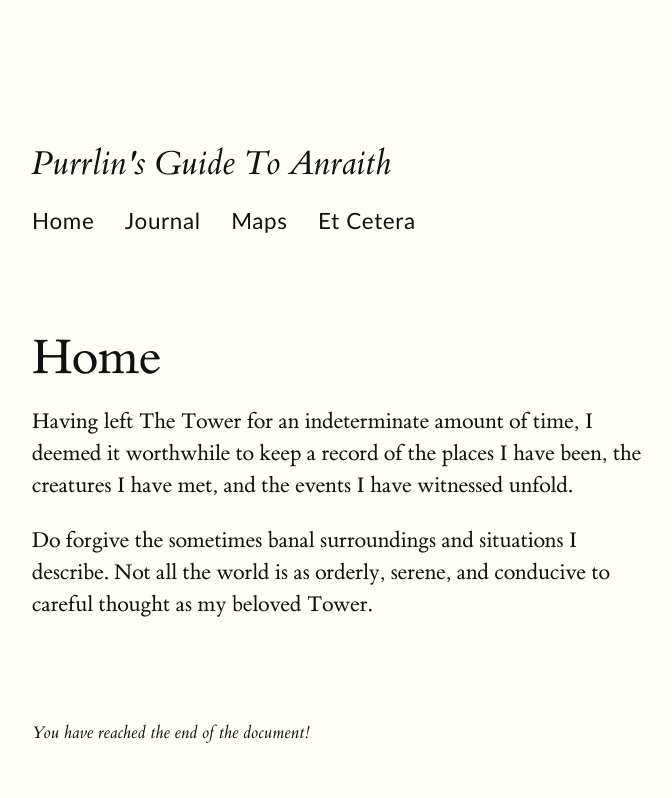
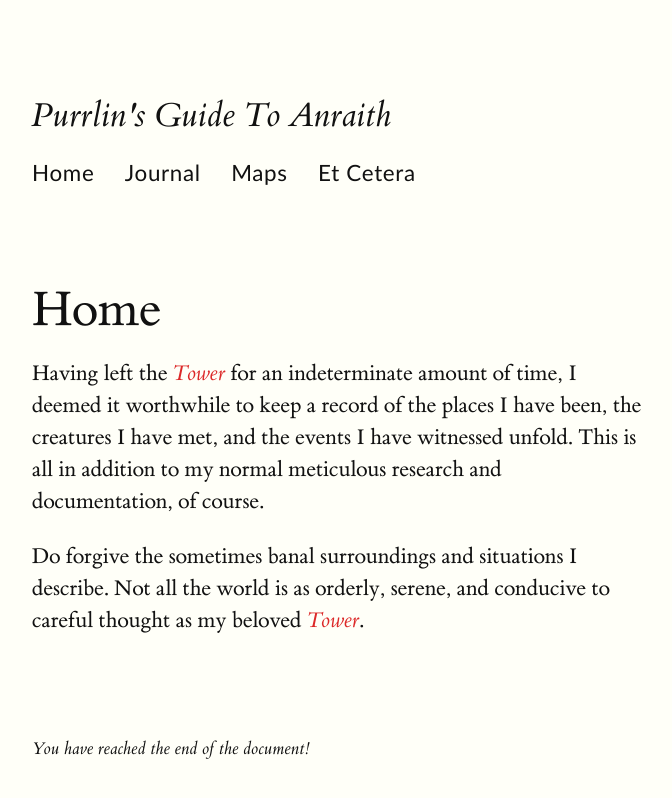
Before and after one commit to jhempy/purrlins-guide-to-anraith, a Jekyll site: the page built from index.html, in a window 1280 px wide. Shown: the top 798 px of the page, without its empty margins (128-800 px from the left). Built offline with Jekyll 4.4.1, drawn with Linux system fonts in a browser that asks for light colours.

Commit message:
Updates style slightly

```diff
--- a/_includes/head.html
+++ b/_includes/head.html
@@ -9,7 +9,6 @@
     <meta name="description" content="{% if page.description %}{{ page.description }}{% else %}{{ site.description }}{% endif %}">
     <link rel="shortcut icon" href="{{ site.baseurl }}/favicon.ico" type="image/x-icon">
     <link rel="icon" href="{{ site.baseurl }}/favicon.ico" type="image/x-icon">
-    <link href='{{ site.baseurl }}/feed.xml' rel='alternate' type='application/atom+xml'>
     <link rel="canonical" href="{{ site.baseurl }}{{ page.url }}">
     <link rel="stylesheet" href="/assets/style.css">
 </head>
--- a/_sass/style.scss
+++ b/_sass/style.scss
@@ -43,9 +43,10 @@
   font-kerning: auto;
 }
 
+/* Avoid weird content flash */
 html {
-  font-family: sans-serif;
-  -webkit-text-size-adjust: 100%;
+    font-family: sans-serif;
+    -webkit-text-size-adjust: 100%;
 }
 
 body {
--- a/assets/style.scss
+++ b/assets/style.scss
@@ -58,7 +58,7 @@ body {
     margin: 0 auto;
     max-width: 1440px;
     padding-left: 12.5%;
-    padding-top: 5rem;
+    padding-top: 2rem;
     width: 87.5%;
 }
 
@@ -360,3 +360,10 @@ nav {
     .highlight{border-color: grey !important;}
     img,iframe,.highlight,a:hover,a:focus{filter:invert(1);}
 }
+
+
+
+.tower {
+    color: rgb(220, 40, 40);
+    font-style: italic;
+}
--- a/etc/index.html
+++ b/etc/index.html
@@ -5,7 +5,7 @@ title: Et Cetera
 
 <p>
     A good adventure cannot be completely understood until it has concluded and
-    one is safely back in the comfort of one's Tower.
+    one is safely back in the comfort of one's <span class="tower">Tower</span>.
 </p>
 
 <p>
--- a/index.html
+++ b/index.html
@@ -4,13 +4,14 @@ title: Home
 ---
 
 <p>
-    Having left The Tower for an indeterminate amount of time, I deemed it
-    worthwhile to keep a record of the places I have been, the creatures I have
-    met, and the events I have witnessed unfold.
+    Having left the <span class="tower">Tower</span> for an indeterminate amount
+    of time, I deemed it worthwhile to keep a record of the places I have been,
+    the creatures I have met, and the events I have witnessed unfold. This is
+    all in addition to my normal meticulous research and documentation, of course.
 </p>
 
 <p>
     Do forgive the sometimes banal surroundings and situations I describe. Not
     all the world is as orderly, serene, and conducive to careful thought as
-    my beloved Tower.
+    my beloved <span class="tower">Tower</span>.
 </p>
```
